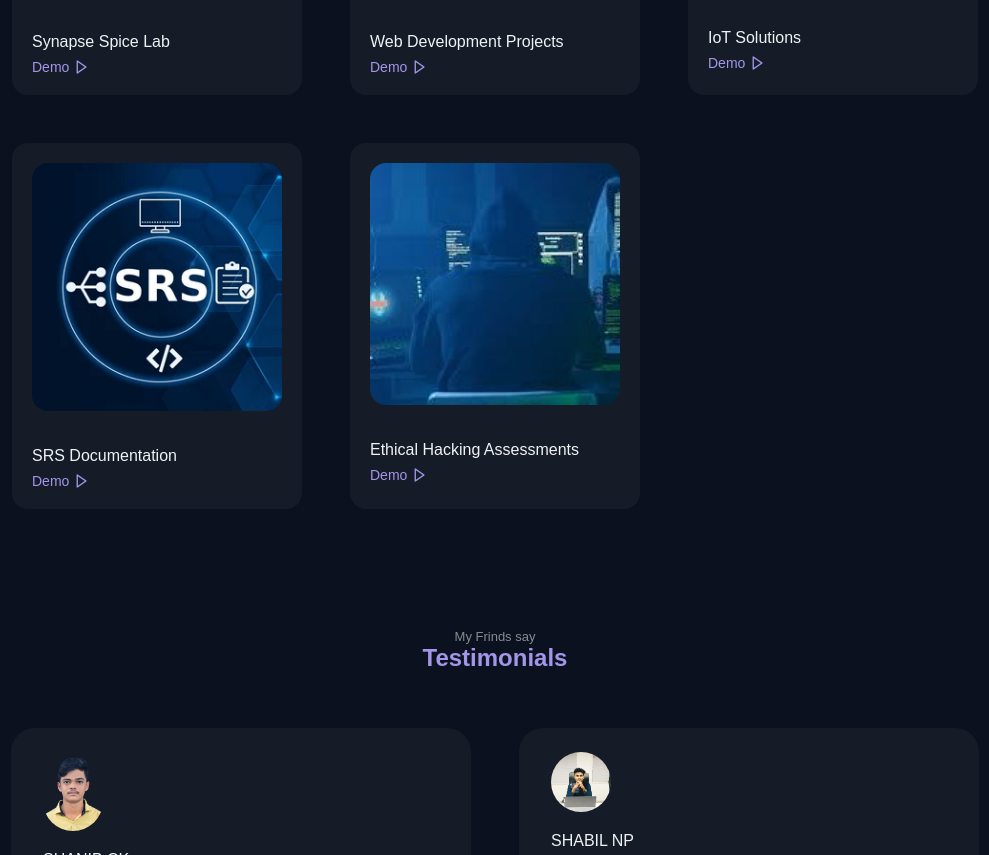
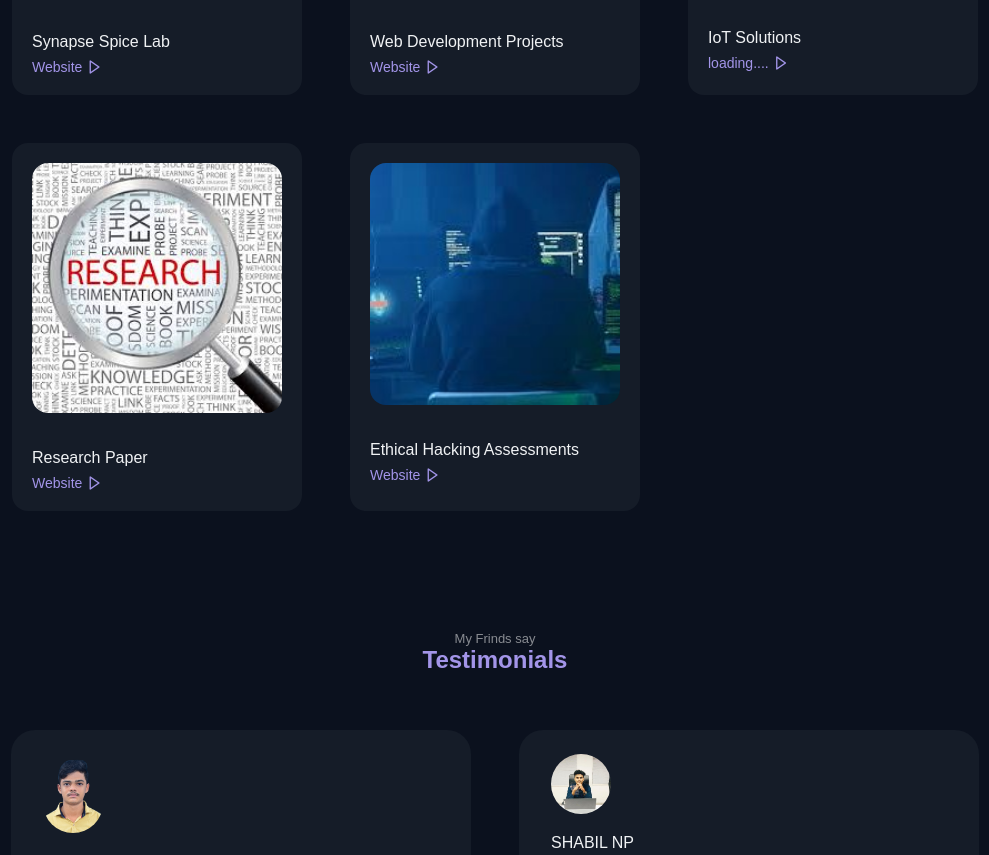
Before and after one commit to nihalsslab/nihalPortfoli, a plain HTML site: page index.html in a window 1280 px wide. Shown: the part 3027-3882 px from the top of the page, without its empty margins (145-1134 px from the left). Drawn offline with nearby package versions, Linux system fonts and the light colour scheme.

Commit message:
Update index.html

```diff
--- a/index.html
+++ b/index.html
@@ -440,7 +440,7 @@
                     <h3 class="work__title">Synapse Spice Lab</h3>
 
                     <a href="https://synapsespicelabs.github.io/SynapseSpiceLab/" class="work__button">
-                        Demo <i class='bx bx-right-arrow work__icon'></i>
+                        Website <i class='bx bx-right-arrow work__icon'></i>
                     </a>
                 </div>
 
@@ -449,8 +449,8 @@
 
                     <h3 class="work__title">Web Development Projects</h3>
 
-                    <a href="#" class="work__button">
-                        Demo <i class='bx bx-right-arrow work__icon'></i>
+                    <a href="https://apptechgig-com.vercel.app/" class="work__button">
+                        Website <i class='bx bx-right-arrow work__icon'></i>
                     </a>
                 </div>
 
@@ -459,18 +459,18 @@
 
                     <h3 class="work__title">IoT Solutions</h3>
 
-                    <a href="#" class="work__button">
-                        Demo <i class='bx bx-right-arrow work__icon'></i>
+                    <a href="#work" class="work__button">
+                        loading.... <i class='bx bx-right-arrow work__icon'></i>
                     </a>
                 </div>
 
                 <div class="work__card mix web">
-                    <img src="assets/img/work 1 (2).png" alt="" class="work__img">
+                    <img src="assets/img/reaserch.jpeg" alt="" class="work__img">
 
-                    <h3 class="work__title">SRS Documentation</h3>
+                    <h3 class="work__title">Research Paper</h3>
 
-                    <a href="#" class="work__button">
-                        Demo <i class='bx bx-right-arrow work__icon'></i>
+                    <a href="https://research-paper-plum.vercel.app/" class="work__button">
+                        Website <i class='bx bx-right-arrow work__icon'></i>
                     </a>
                 </div>
 
@@ -479,8 +479,8 @@
 
                     <h3 class="work__title">Ethical Hacking Assessments</h3>
 
-                    <a href="#" class="work__button">
-                        Demo <i class='bx bx-right-arrow work__icon'></i>
+                    <a href="https://github.com/nihalsslab/nihalPortfoli/edit/main/index.html" class="work__button">
+                        Website <i class='bx bx-right-arrow work__icon'></i>
                     </a>
                 </div>
 
```
